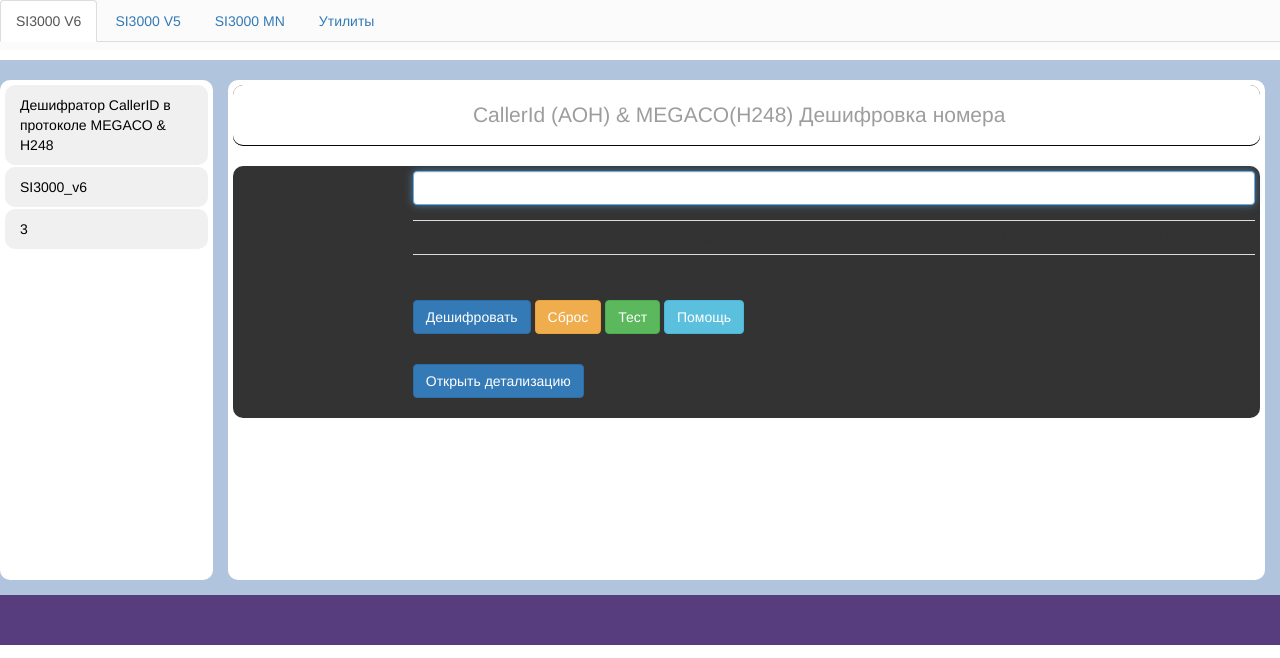
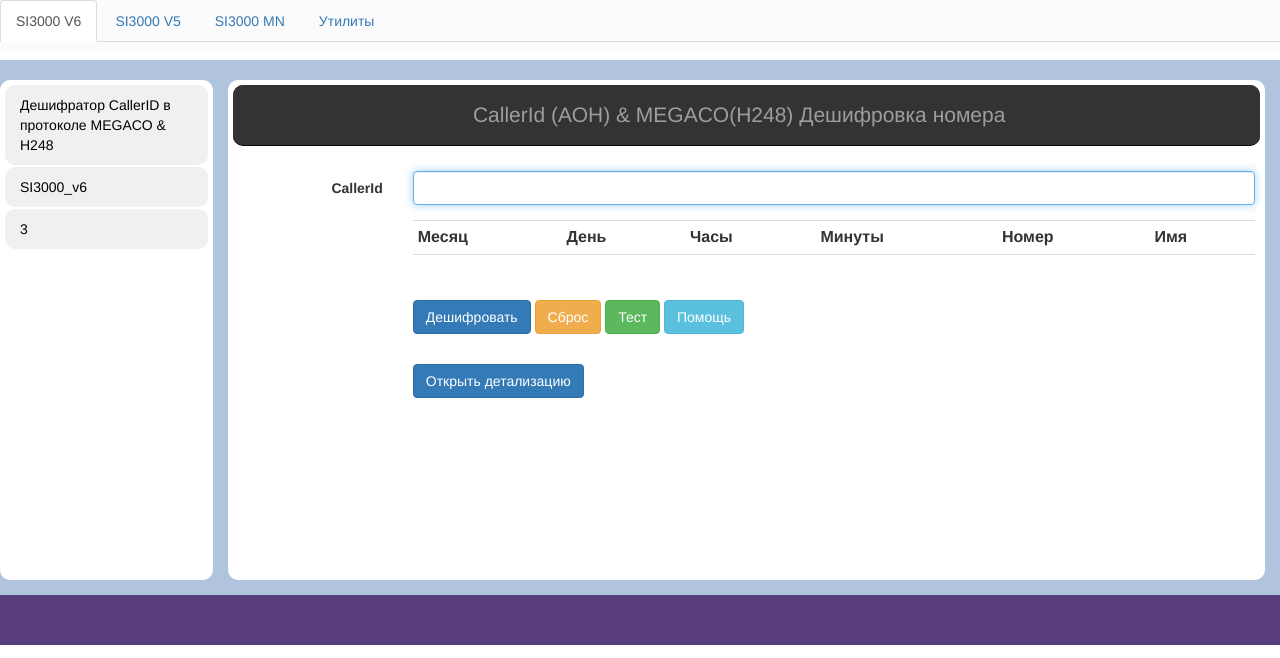
Before and after one commit to vpalex999/DjangoWebProject1, a Django app: template DjangoWebProject1/iskratel/templates/iskratel/callerid.html in a window 1280 px wide. Shown: the top 658 px of the page. Run offline with Django 3.2, Linux system fonts and the light colour scheme; the template is opened without the code that fills it, so the values that code supplies are empty; some libraries are stand-ins or nearby versions.

Commit message:
завершена работа приложения с callerid Megaco&H248 первая редакция

```diff
--- a/DjangoWebProject1/iskratel/static/iskratel/content/callerid_style.css
+++ b/DjangoWebProject1/iskratel/static/iskratel/content/callerid_style.css
@@ -1,32 +1,23 @@
-#calleridnavbar {
+#calleridnavbar .navbar {
     position: relative;
     border-radius: 10px;
-
 }
-
-#content > .container {
-    min-height: 10px;
+.navbar-fixed-top{
+    z-index:0;
+}
+#calleridnavbar .container{
     background-color: #333;
-}
-
-#calleridnavbar .navbar-inverse{
-    background-color: #222;
-    border-color: #080808;
+     min-height: 0px;
 }
 #calleridnavbar .navbar-header {
     float: none;
-
 }
-
-
-
 #calleridnavbar .navbar-brand {
     font-weight: bold;
     float: none;
     text-align: center;
 
 }
-
 #buttonDecode {
     margin-top: 15px;
 }
--- a/DjangoWebProject1/iskratel/templates/iskratel/baseiskratel.html
+++ b/DjangoWebProject1/iskratel/templates/iskratel/baseiskratel.html
@@ -31,7 +31,7 @@
                     <div class="tab-content">
                         <div role="tabpanel" id="si3000_v6" class="tab-pane active">
                             <ul class="nav of nav-stacked" id="navigation1">
-                                <li><a class="pane" href="CallerID/callerid.html">Дешифратор CallerID в протоколе MEGACO & H248</a></li>
+                                <li><a class="pane" href="callerid.html">Дешифратор CallerID в протоколе MEGACO & H248</a></li>
                                 <li><a class="pane" href="#">SI3000_v6</a></li>
                                 <li><a class="pane" href="#">3</a>
                                     <div class="submenu">
@@ -46,7 +46,7 @@
                         </div>
                         <div role="tabpanel" id="si3000_v5" class="tab-pane">
                             <ul class="nav of nav-stacked">
-                                <li><a class="pane" href="CallerID/callerid.html">Дешифратор CallerID в протоколе MEGACO & H248</a></li>
+                                <li><a class="pane" href="callerid.html">Дешифратор CallerID в протоколе MEGACO & H248</a></li>
                                 <li><a class="pane" href="#">SI3000_v5</a></li>
                                 <li><a class="pane" href="#">3</a></li>
                             </ul>
@@ -84,7 +84,7 @@
                         </div>
                         <div role="tabpanel" id="utility" class="tab-pane">
                             <ul class="nav of nav-stacked">
-                                <li><a class="pane" href="CallerID/callerid.html">Дешифратор CallerID в протоколе MEGACO & H248</a></li>
+                                <li><a class="pane" href="callerid.html">Дешифратор CallerID в протоколе MEGACO & H248</a></li>
                                 <li><a class="pane" href="#">2</a></li>
                                 <li><a class="pane" href="#">3</a></li>
                                 <li><a class="pane" href="#">4</a></li>
--- a/DjangoWebProject1/iskratel/templates/iskratel/callerid.html
+++ b/DjangoWebProject1/iskratel/templates/iskratel/callerid.html
@@ -1,17 +1,16 @@
 {% extends "iskratel/baseiskratel.html" %}
 {% block content %}
-<head>
   {% load staticfiles %}
   <link rel="stylesheet" href="{% static 'iskratel/content/callerid_style.css' %}">
   <script src="{% static 'iskratel/scripts/callerid.js' %}" ></script>
-</head>
-<body>
-  <div id="calleridnavbar" class="navbar  navbar-inverse navbar-fixed-top" role="navigation" >
+  <div id="calleridnavbar">
+  <div class="navbar  navbar-inverse navbar-fixed-top" role="navigation" >
     <div class="container">
       <div class="navbar-header">
         <div  class="navbar-brand"><p>CallerId (АОН) & MEGACO(H248) Дешифровка номера</p></div>
       </div>
     </div>
+  </div>
   </div>
     <div class="container">
       <form class="form-horizontal" role="form" id="formCallerId">
@@ -67,7 +66,7 @@
       <p>Filter: <b>megaco.pkgdname == "andisp/dwa"</b></p>
       <p>Далее копируете значения поля <em>ddb</em>=<b>040E31323234313435373631313230302A</b></p>
       <p>в строку ввода <b>CallerId</b> и нажмите кнопку <b>Дешифровать</b></p>
-      <img src="{% static 'iskratel/fonts/CallerID_pcap.png' %}" alt=""  width="100">
+      <img src="{% static 'iskratel/fonts/CallerID_pcap.png' %}" alt=""  width="100%">
 
     </div>
   </div>
@@ -76,7 +75,6 @@
 </form>
 
 </div>
-</body>
 
 
 {% endblock %}
--- a/DjangoWebProject1/iskratel/urls.py
+++ b/DjangoWebProject1/iskratel/urls.py
@@ -9,5 +9,5 @@
 
 urlpatterns = [
     url(r'^$', views.IskratelView.as_view(), name='iskratel'),
-    url(r'^callerid$',CallerID.as_view(), name='callerid'),
+    url(r'^callerid.html$',CallerID.as_view(), name='callerid'),
     ]
```
Also changed, not shown: 2 other files.
